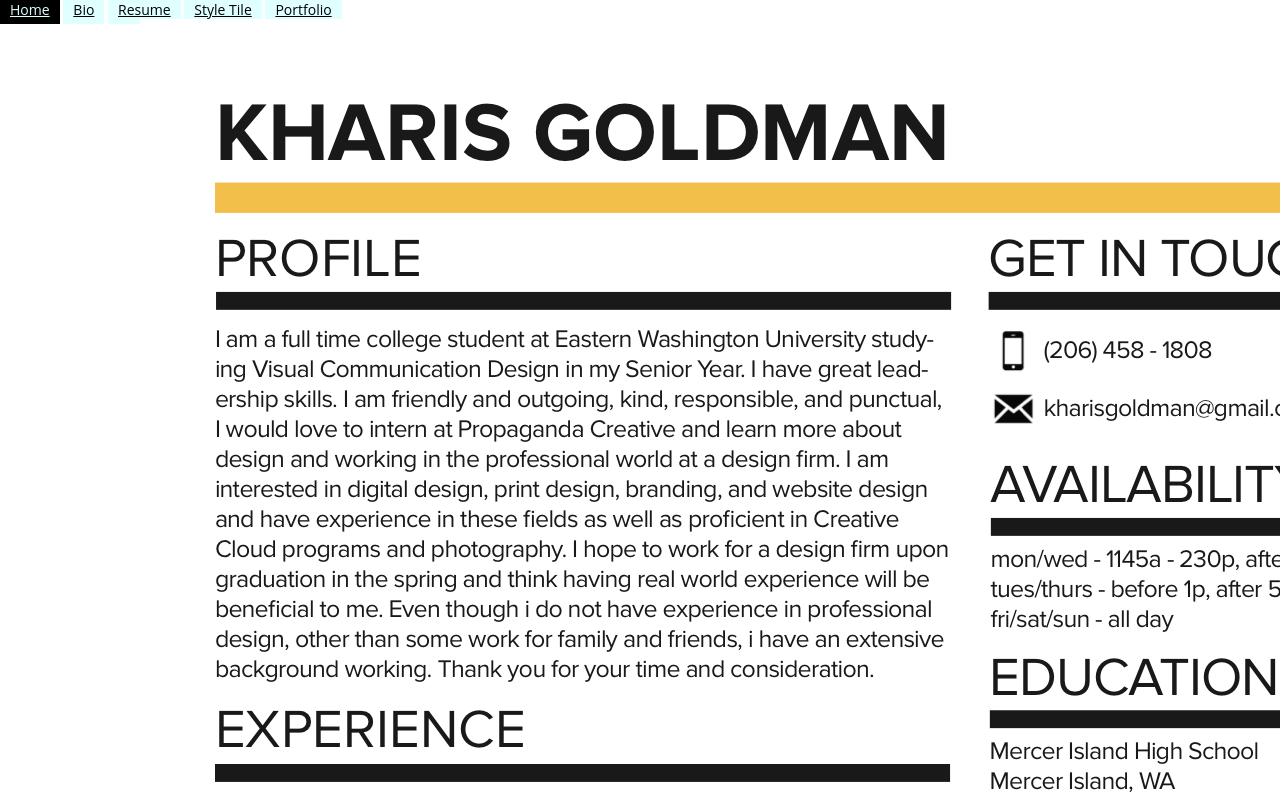
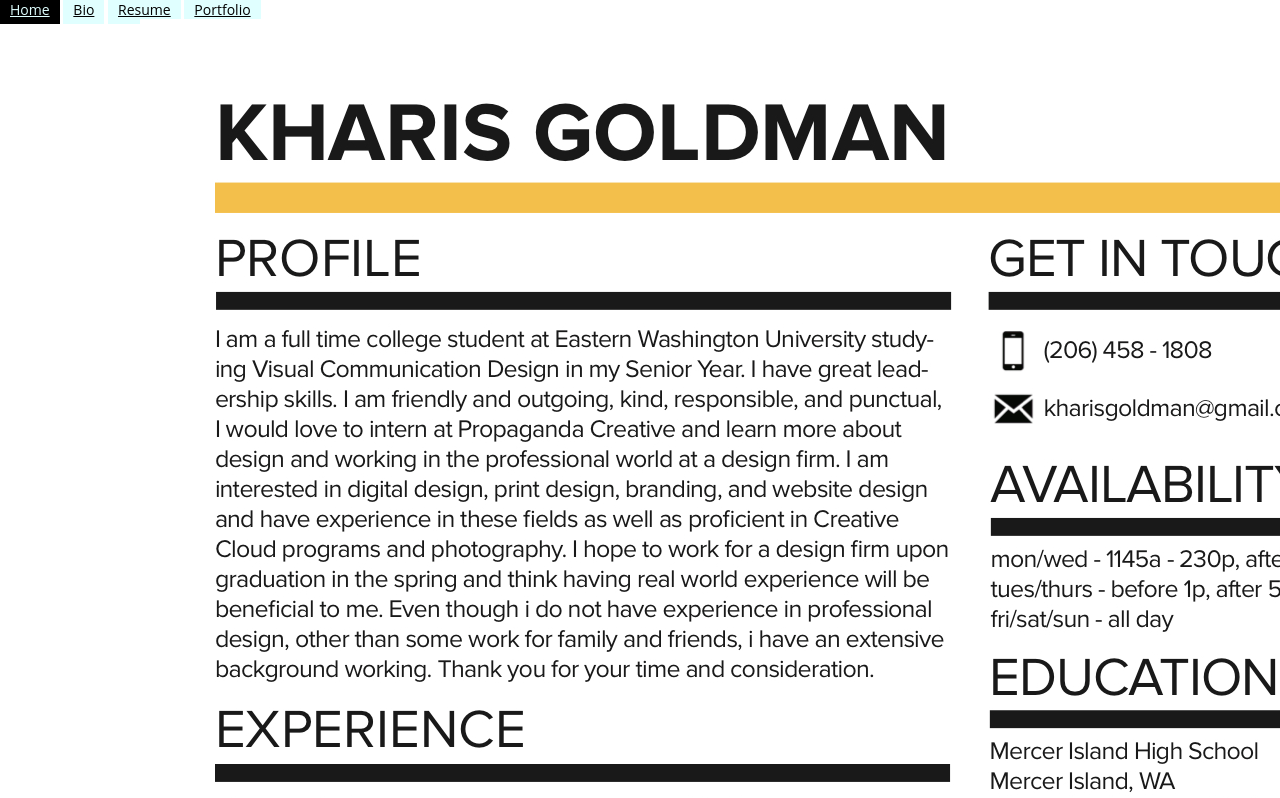
Before and after one commit to kharisgoldman/p2-resume1, a plain HTML site: page index.html in a window 1280 px wide. Shown: the top 798 px of the page. Drawn offline with Linux system fonts and the light colour scheme; a web font is replaced by a local one.

Commit message:
version 10

```diff
--- a/index.html
+++ b/index.html
@@ -5,7 +5,6 @@
     <a href="https://kharisgoldman.github.io/p5-final">Home</a>
     <a href="https://kharisgoldman.github.io/p1-bio">Bio</a>
     <a href="https://kharisgoldman.github.io/p2-resume1">Resume</a>
-    <a href="https://http://kharisgoldman.github.io/p3-style-tile1/">Style Tile</a>
     <a href="https://kharisgoldman.github.io/p4-portfolio1/">Portfolio</a>
 
 </nav>
```
